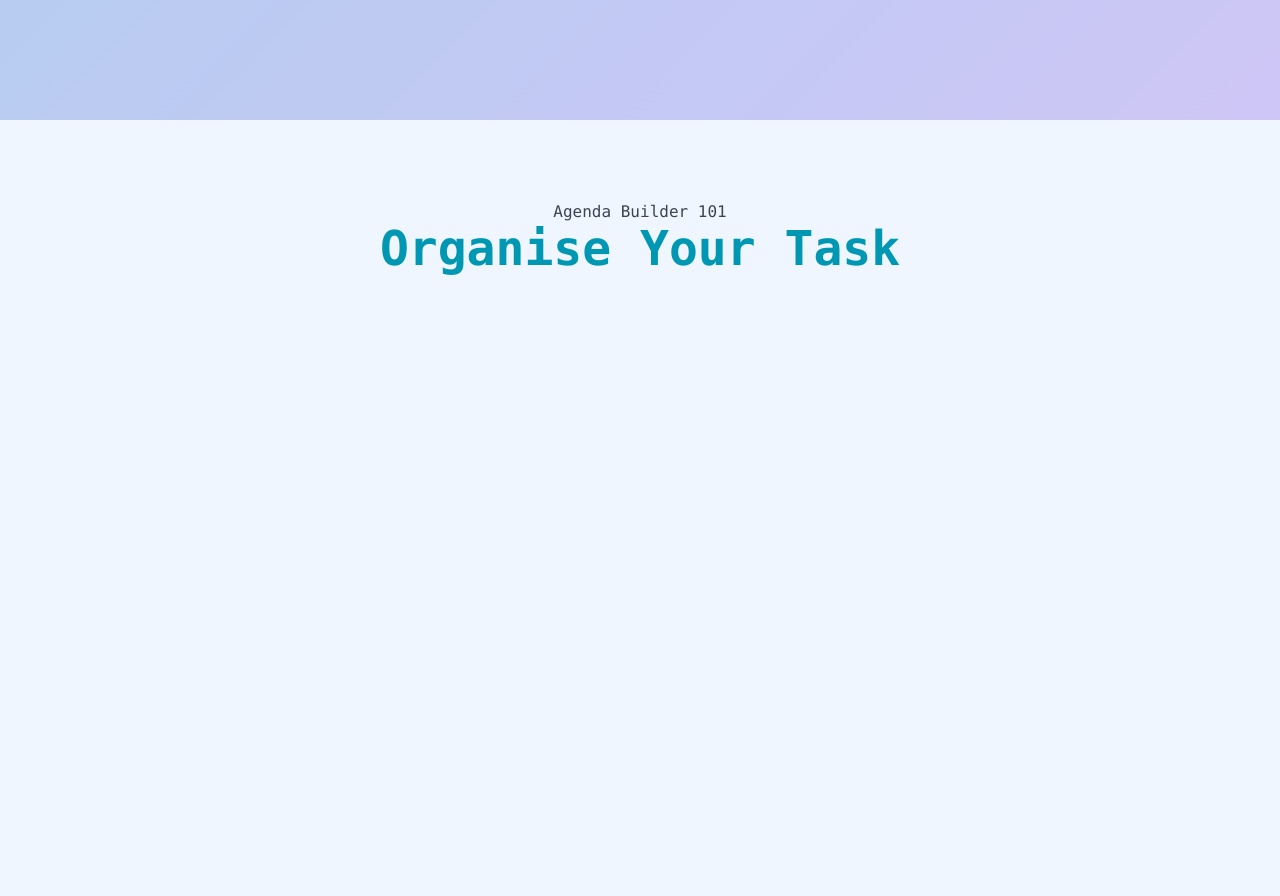
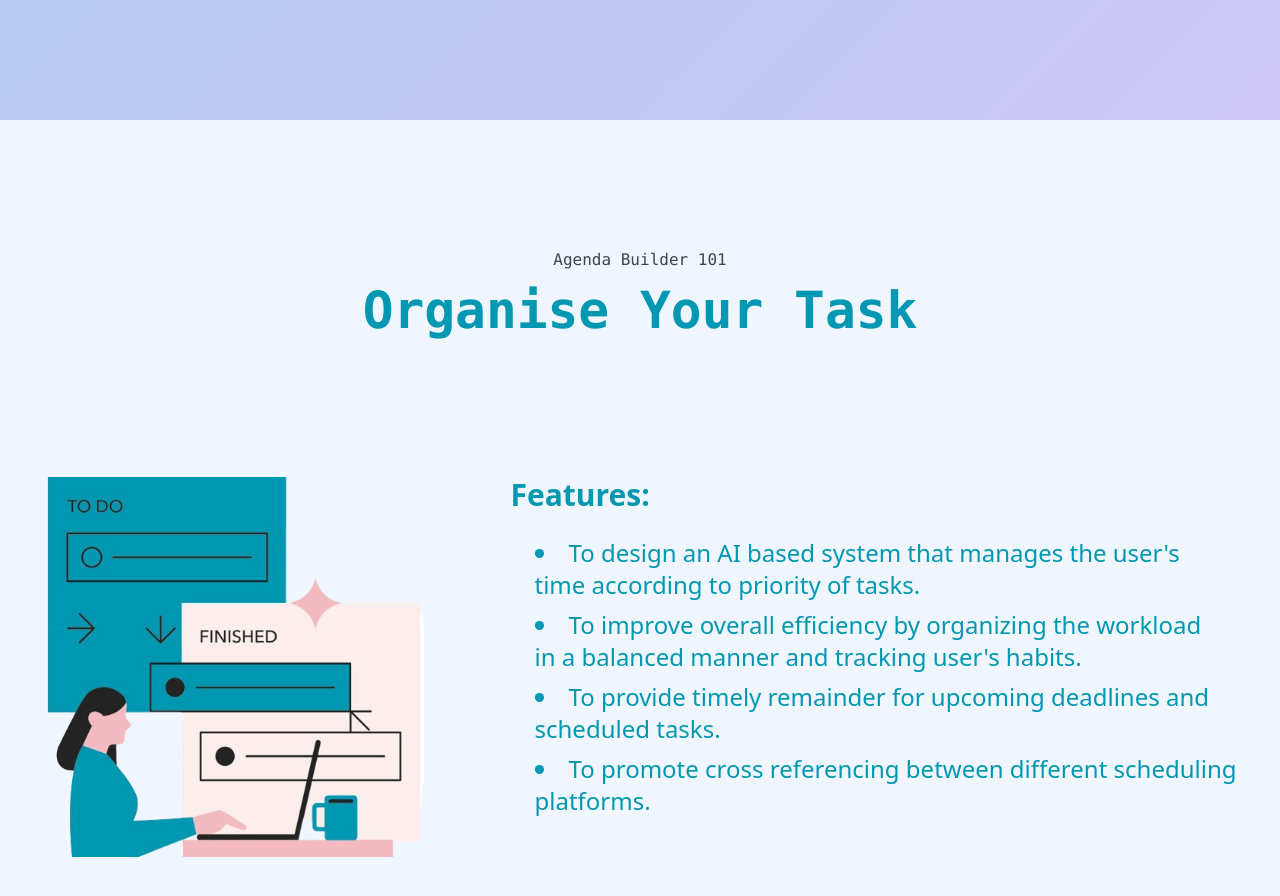
Before and after one commit to srshah27/agenda-builder, a Next.js app: page /landing in a window 1280 px wide. Shown: the part 680-1576 px from the top of the page. Built offline with nearby package versions, Linux system fonts and the light colour scheme.

Commit message:
features added

```diff
--- /dev/null
+++ b/src/components/Feature.js
@@ -0,0 +1,31 @@
+import Image from "next/image"
+
+const Feature = () => {
+  return (
+       <div className="h-screen bg-blue-50 w-full">
+          <div className ="flex-col text-primary font-mono p-32 text-center">
+            <h4 className="text-md text-neutral">Agenda Builder 101 </h4>
+            <h1 className="text-[4vw] font-extrabold">Organise Your Task</h1>
+          </div>
+          <div className ="flex justify-around flex-wrap">
+            <Image
+              src="/img/todo.png"
+              alt="track"
+              width={380}
+              height={380}
+              className = "hidden lg:block"
+            />
+            <div className ="text-2xl text-primary text-left space-x-6">
+                <h1 className="text-3xl font-semibold mb-6">Features:</h1>
+
+                <li className="mb-2"> To design an AI based system that  manages the user's<br/> time according to priority of tasks.</li>
+                <li className="mb-2"> To improve overall efficiency by organizing the workload<br/> in a balanced manner and tracking user's habits.</li>
+                <li className="mb-2"> To provide timely remainder for upcoming deadlines and <br/>scheduled tasks.</li>
+                <li className="mb-2"> To promote cross referencing between  different scheduling <br/> platforms.</li>
+            </div>
+          </div>
+        </div>
+          )
+}
+
+export default Feature
--- a/src/components/Hero.js
+++ b/src/components/Hero.js
@@ -8,7 +8,7 @@ function Hero() {
       <section className="h-screen">
         <div className="flex justify-around items-center flex-wrap h-screen">
           <div className="text-blue-900 font-mono lg:text-justify text-center">
-            <h1 className="text-[6vw] font-bold">
+            <h1 className="text-[5vw] font-bold">
                Welcome to <br/> Agenda Builder!
             </h1>
             <p className="text-[2vw] mt-4 text-gray-100">
@@ -26,12 +26,6 @@ function Hero() {
               className="max-w-full"
             />
           {/* </div> */}
-        </div>
-        <div className="h-screen bg-blue-50 w-full">
-          <div className ="flex-col text-primary font-mono p-20 text-center">
-            <h4 className="text-md text-neutral">Agenda Builder 101 </h4>
-            <h1 className="text-5xl font-extrabold">Organise Your Task</h1>
-          </div>
         </div>
       </section>
       {/* <div className="md:pl-36 md:pt-52 pl-8 pt-48 text-blue-900 font-mono lg:text-justify text-center">
--- a/src/pages/landing.js
+++ b/src/pages/landing.js
@@ -1,5 +1,6 @@
 import GradientBG from "@/components/GradientBG"
 import Hero from "@/components/Hero.js"
+import Feature from "@/components/Feature"
 import Navbar from "@/components/NavbarDhara"
 function Landing() {
   return (
@@ -7,6 +8,7 @@ function Landing() {
       <Navbar />
       <GradientBG />
       <Hero />
+      <Feature/>
     </>
   )
 }
```
Also changed, not shown: public/img/todo.png (added).
